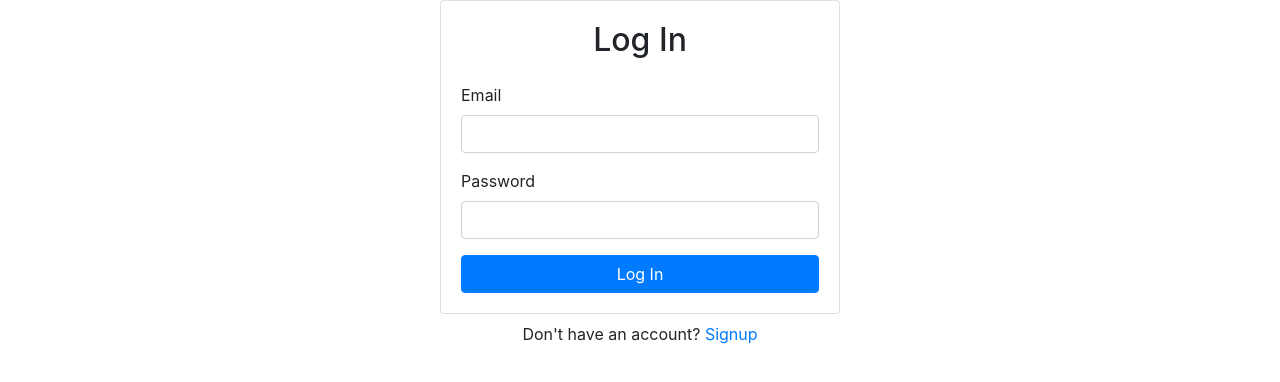
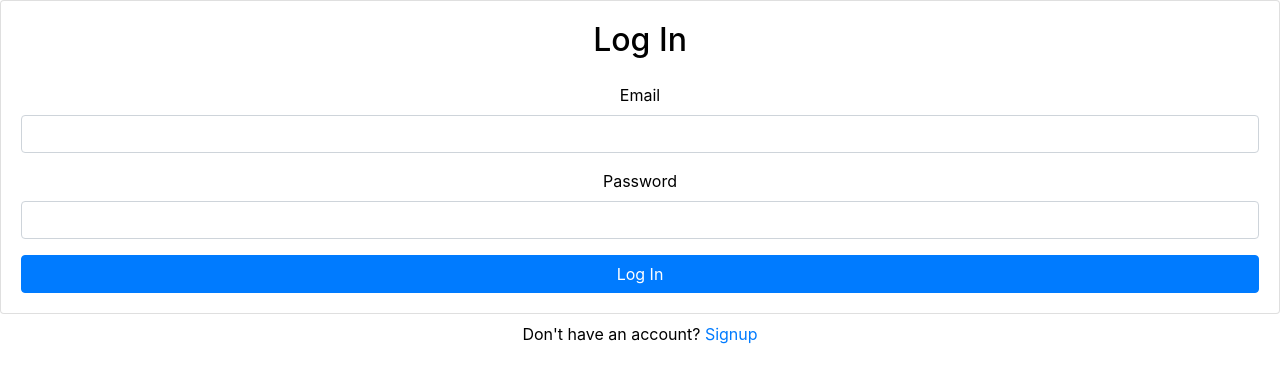
Before and after one commit to SamEThibault/official_new_hacks_2021, a React (Create React App) app: page /login in a window 1280 px wide. Shown: the top 382 px of the page. Built offline with nearby package versions, Linux system fonts and the light colour scheme; no server answers.

Commit message:
fixed app.js

```diff
--- a/src/App.js
+++ b/src/App.js
@@ -20,10 +20,11 @@ function App() {
 
   }, [])
   return (
-    <Container className = "d-flex align-itmes-center
-    justify-content-center"
-      style ={{minheight: "100vh"}}>
-      <div className = "w-100" style={{maxWidth: '400px '}}>
+    // <Container className = "d-flex align-itmes-center
+    // justify-content-center"
+    //   style ={{minheight: "100vh"}}>
+    //   <div className = "w-100" style={{maxWidth: '400px '}}>
+    <div className="App">
         <Router>
           <AuthProvider>
             <Routes>
@@ -40,7 +41,7 @@ function App() {
         </Router>
       </div>
 
-    </Container>
+    // </Container>
   );
 }
 
```
